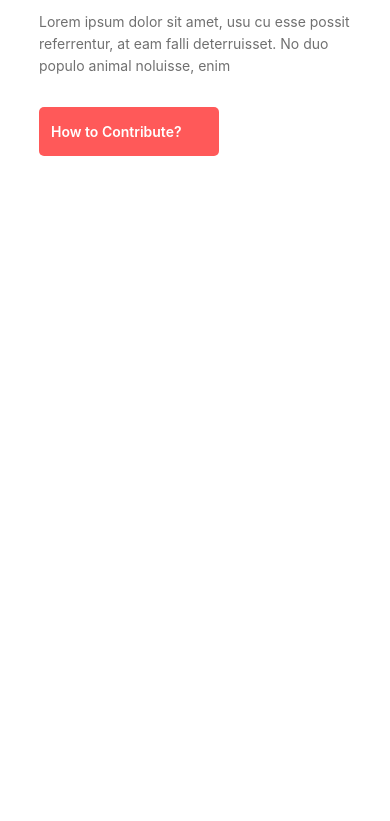
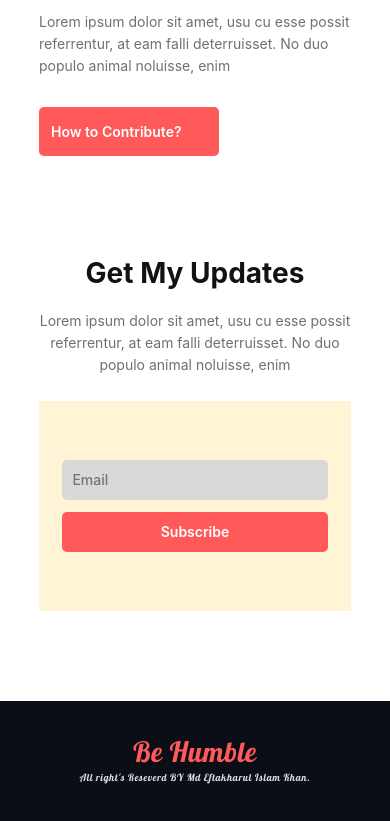
Before and after one commit to eftakhar-491/donate-today, a plain HTML site: page index.html in a window 390 px wide. Shown: the part 4304-5125 px from the top of the page. Before the commit the page ends 4550 px from the top, so only its background shows below. Drawn offline with Linux system fonts and the light colour scheme.

Commit message:
responsive project done

```diff
--- a/index.html
+++ b/index.html
@@ -147,5 +147,22 @@
         </div>
       </section>
     </main>
+    <footer>
+      <section class="update">
+        <h1>Get My Updates</h1>
+        <p>
+          Lorem ipsum dolor sit amet, usu cu esse possit referrentur, at eam
+          falli deterruisset. No duo populo animal noluisse, enim
+        </p>
+        <div class="update-details">
+          <input type="email" placeholder="Email" />
+          <div class="btn">Subscribe</div>
+        </div>
+      </section>
+      <section class="footer">
+        <h1>Be Humble</h1>
+        <p>All right's Reseverd BY Md Eftakharul Islam Khan.</p>
+      </section>
+    </footer>
   </body>
 </html>
--- a/style.css
+++ b/style.css
@@ -234,6 +234,88 @@ a {
   margin-top: 30px;
   cursor: pointer;
 }
+/* footer update section */
+.update {
+  margin: 0 auto;
+  width: 60vw;
+}
+.update > h1 {
+  color: rgb(18, 18, 18);
+  font-family: Inter;
+  font-size: 45px;
+  font-weight: 700;
+  line-height: 54px;
+  letter-spacing: 0px;
+  text-align: center;
+}
+.update > p {
+  color: rgb(112, 112, 112);
+  font-family: inter;
+  font-size: 18px;
+  font-weight: 400;
+  line-height: 22px;
+  text-align: center;
+  margin-top: 10px;
+}
+.update-details {
+  max-width: 800px;
+  height: 210px;
+  margin-top: 25px;
+  background-color: rgb(255, 244, 214);
+  display: flex;
+  justify-content: center;
+  align-items: center;
+}
+.update-details input {
+  width: 40%;
+  height: 40px;
+  padding-left: 10px;
+  border: none;
+
+  font-family: inter;
+  border-radius: 5px 0px 0px 5px;
+  background-color: rgb(217, 217, 217);
+  color: rgb(170, 159, 159);
+  font-size: 16px;
+  font-weight: 500;
+}
+.update-details > .btn {
+  height: 40px;
+  padding: 0 12px;
+  display: flex;
+  justify-content: center;
+  align-items: center;
+  font-size: 16px;
+  border-radius: 0 5px 5px 0;
+}
+/* footer section */
+.footer {
+  width: auto;
+  height: 120px;
+  margin-top: 90px;
+  background-color: rgb(11, 13, 23);
+  display: flex;
+  flex-direction: column;
+  justify-content: center;
+  align-items: center;
+}
+.footer > h1 {
+  color: rgb(255, 89, 89);
+  font-family: Lobster;
+  font-size: 36px;
+  font-weight: 400;
+  letter-spacing: 0.5px;
+}
+
+.footer > p {
+  color: rgb(217, 219, 225);
+  font-family: lobster;
+  font-size: 12px;
+  font-weight: 400;
+  line-height: 24px;
+  letter-spacing: 1px;
+}
+
 /* Tablet Screen Layout */
 @media screen and (min-width: 576px) and (max-width: 992px) {
   .header-details > h1 {
@@ -282,6 +364,20 @@ a {
     grid-template-columns: repeat(1, 1fr);
     grid-template-rows: repeat(1, 1fr);
     row-gap: 5vh;
+  }
+  /* footer update section */
+  .update {
+    width: 80vw;
+  }
+  .update > p {
+    font-size: 16px;
+  }
+
+  .update-details input {
+    width: 60%;
+  }
+  .update-details > .btn {
+    font-size: 14px;
   }
 }
 /* Mobile Screen Layout */
@@ -363,5 +459,47 @@ a {
   .reality-details1 > .btn,
   .reality-details2 > .btn {
     width: 180px;
+    cursor: pointer;
+  }
+  /* footer update section */
+  .update {
+    width: 80vw;
+  }
+  .update > h1 {
+    font-size: 28px;
+  }
+  .update > p {
+    font-size: 14px;
+  }
+  .update-details {
+    flex-direction: column;
+  }
+  .update-details input {
+    width: 85%;
+    border-radius: 5px 5px 5px 5px;
+    font-size: 14px;
+  }
+  .update-details > .btn {
+    width: 85%;
+    margin-top: 12px;
+    font-size: 14px;
+    border-radius: 5px 5px 5px 5px;
+    cursor: pointer;
+  }
+  /* footer section */
+
+  .footer > h1 {
+    color: rgb(255, 89, 89);
+    font-family: Lobster;
+    font-size: 28px;
+    font-weight: 400;
+    letter-spacing: 0.5px;
+  }
+
+  .footer > p {
+    font-size: 10px;
+    line-height: 18px;
+    text-align: center;
+    letter-spacing: 0.6px;
   }
 }
```
